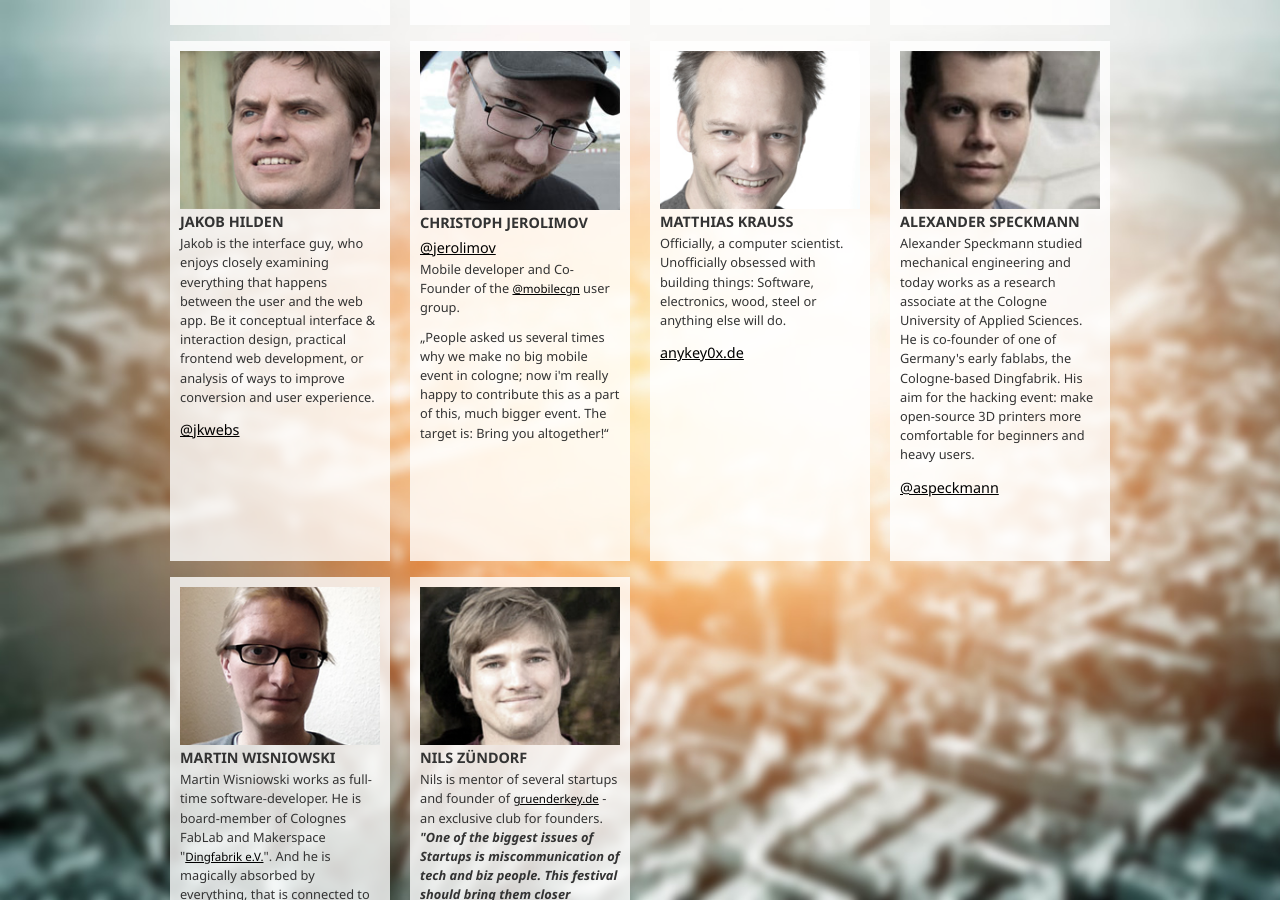
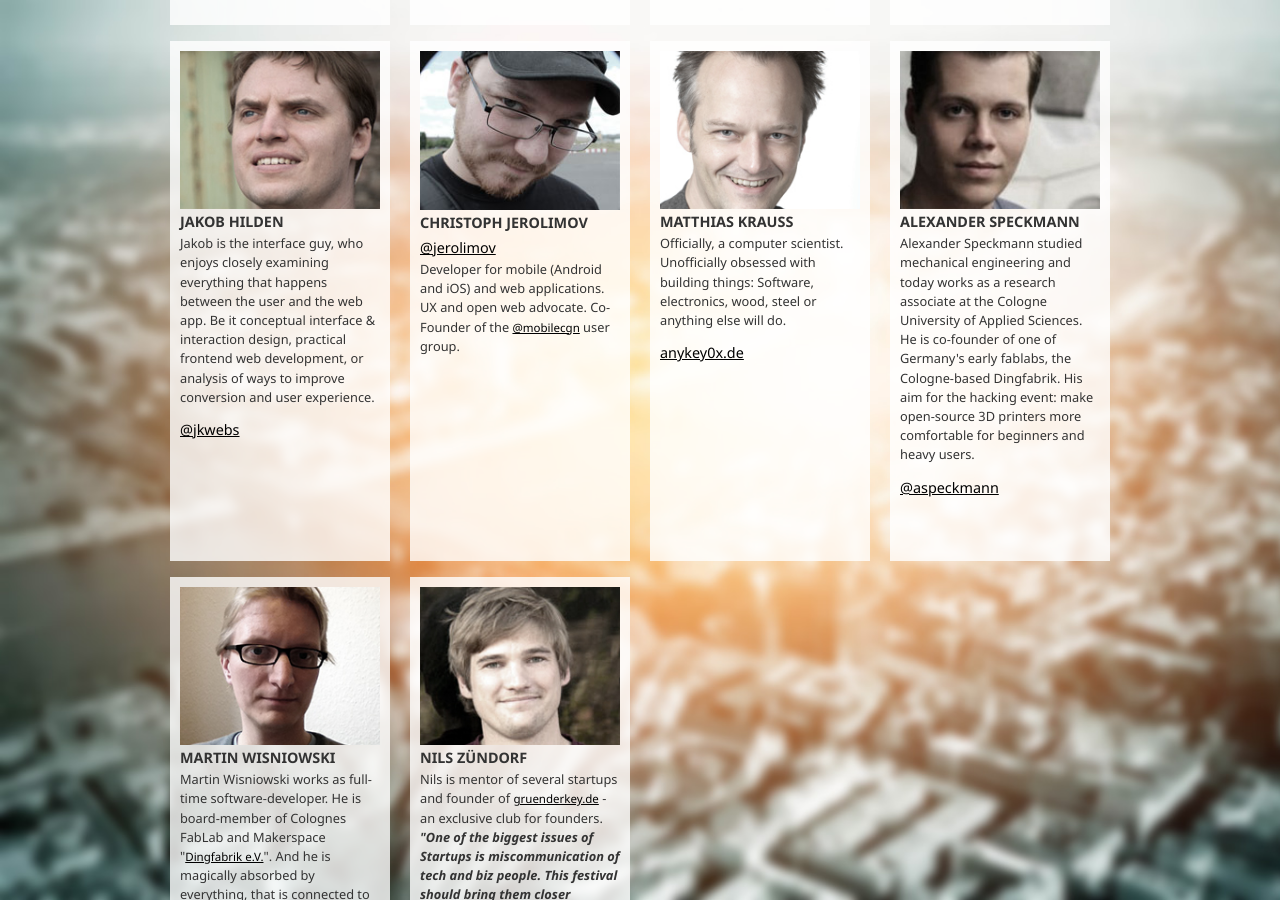
Before and after one commit to InteractiveCologne/interactivecologne.github.com, a Jekyll site: the page built from team.html, in a window 1280 px wide and 900 px high, scrolled down 1890 px. Built offline with Jekyll 4.4.1, drawn with Linux system fonts in a browser that asks for light colours; nearby versions of some CDN libraries.

Commit message:
Revert "Update my team notes."
This reverts commit fd38f22d6a14b951922a005fa94af1b00d172627.

```diff
--- a/team.html
+++ b/team.html
@@ -116,15 +116,11 @@ layout: default
 		<div class="span3">
 			<img src="/assets/images/team/christoph-jerolimov.jpg" width="212" height="169" alt="Christoph Jerolimov" /><br/>
 			<strong>Christoph Jerolimov</strong><br/>
-			<a href="http://twitter.com/jerolimov" target="_blank">@jerolimov</a>
+			<a href="http://twitter.com/jerolimov">@jerolimov</a>
 			<p>
-				Mobile developer and Co-Founder of the
-				<a href="http://twitter.com/mobilecgn" target="_blank">@mobilecgn</a> user group.
-			</p>
-			<p>
-				„People asked us several times why we make no big mobile event in cologne;
-				now i'm really happy to contribute this as a part of this, much bigger event.
-				The target is: Bring you altogether!“
+				Developer for mobile (Android and iOS) and web applications.
+				UX and open web advocate. Co-Founder of the
+				<a href="http://twitter.com/mobilecgn">@mobilecgn</a> user group.
 			</p>
 		</div>
 		<div class="span3">
```
